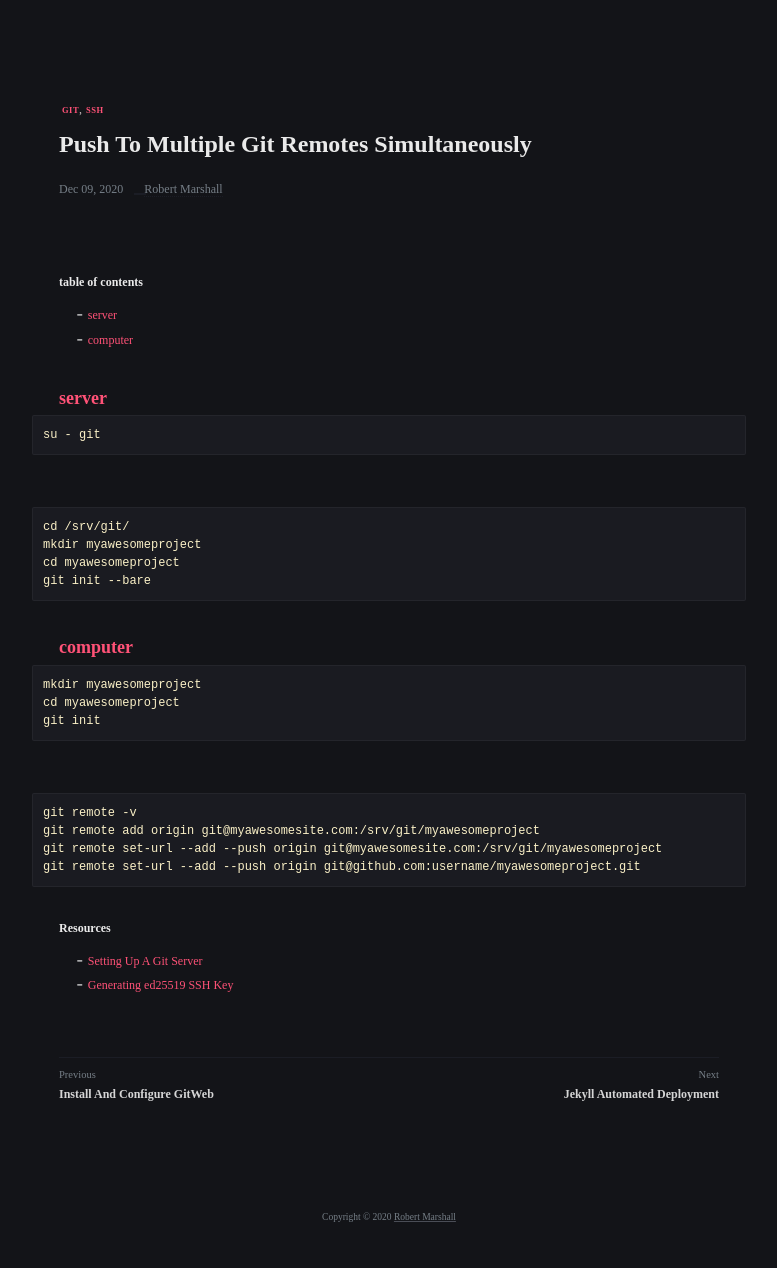
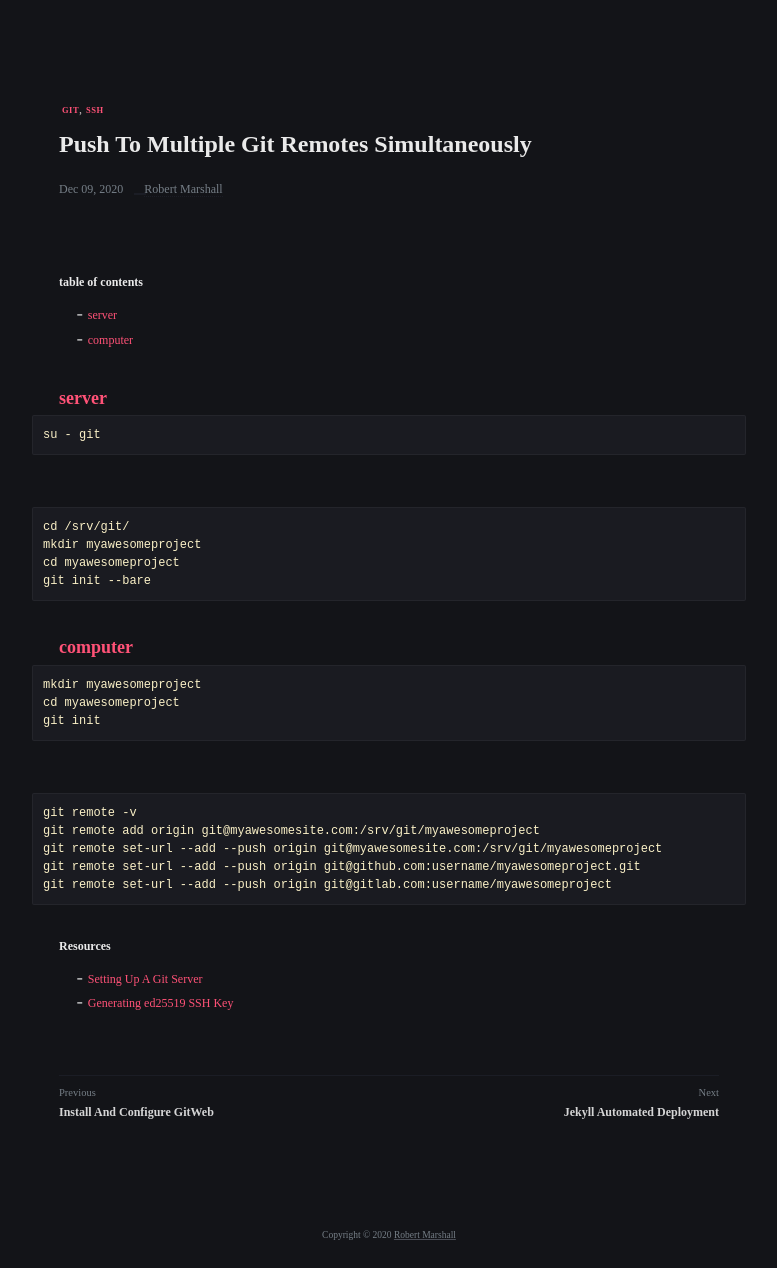
Before and after one commit to robert-marshall/xyz, a Jekyll site: the page built from _posts/2020-12-09-push-to-multiple-git-remotes-simultaneously.md, in a window 1280 px wide, cut to the strip 104-1372 px from the top of the page. Shown: the whole strip, without its empty margins (251-1028 px from the left). Built offline with Jekyll 4.4.1, drawn with Linux system fonts in a browser that asks for light colours.

Commit message:
i think i fixed a bug...

````diff
--- a/_posts/2020-12-09-push-to-multiple-git-remotes-simultaneously.md
+++ b/_posts/2020-12-09-push-to-multiple-git-remotes-simultaneously.md
@@ -39,6 +39,7 @@ git remote -v
 git remote add origin git@myawesomesite.com:/srv/git/myawesomeproject
 git remote set-url --add --push origin git@myawesomesite.com:/srv/git/myawesomeproject
 git remote set-url --add --push origin git@github.com:username/myawesomeproject.git
+git remote set-url --add --push origin git@gitlab.com:username/myawesomeproject
 ```
 
 ##### Resources
````
